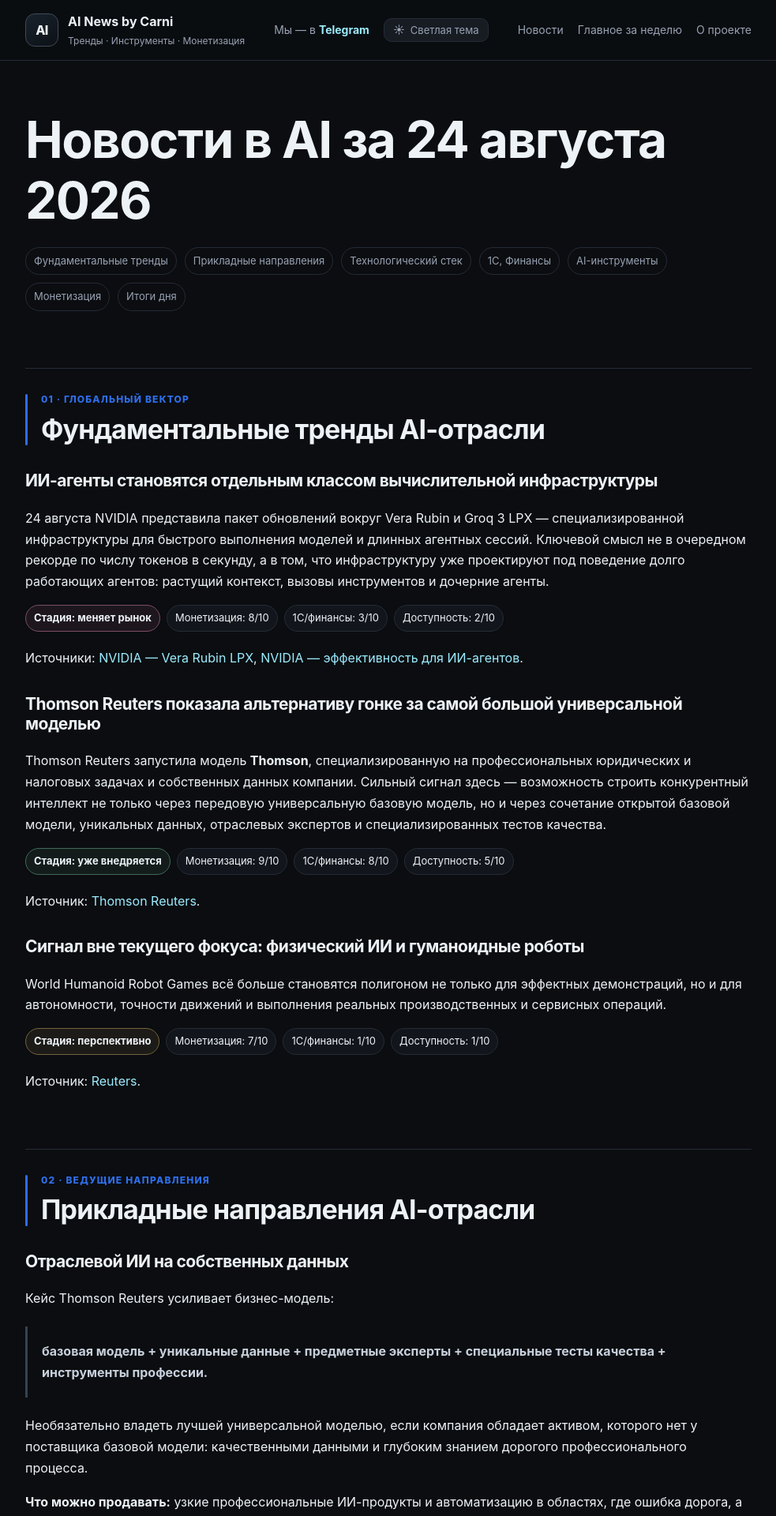
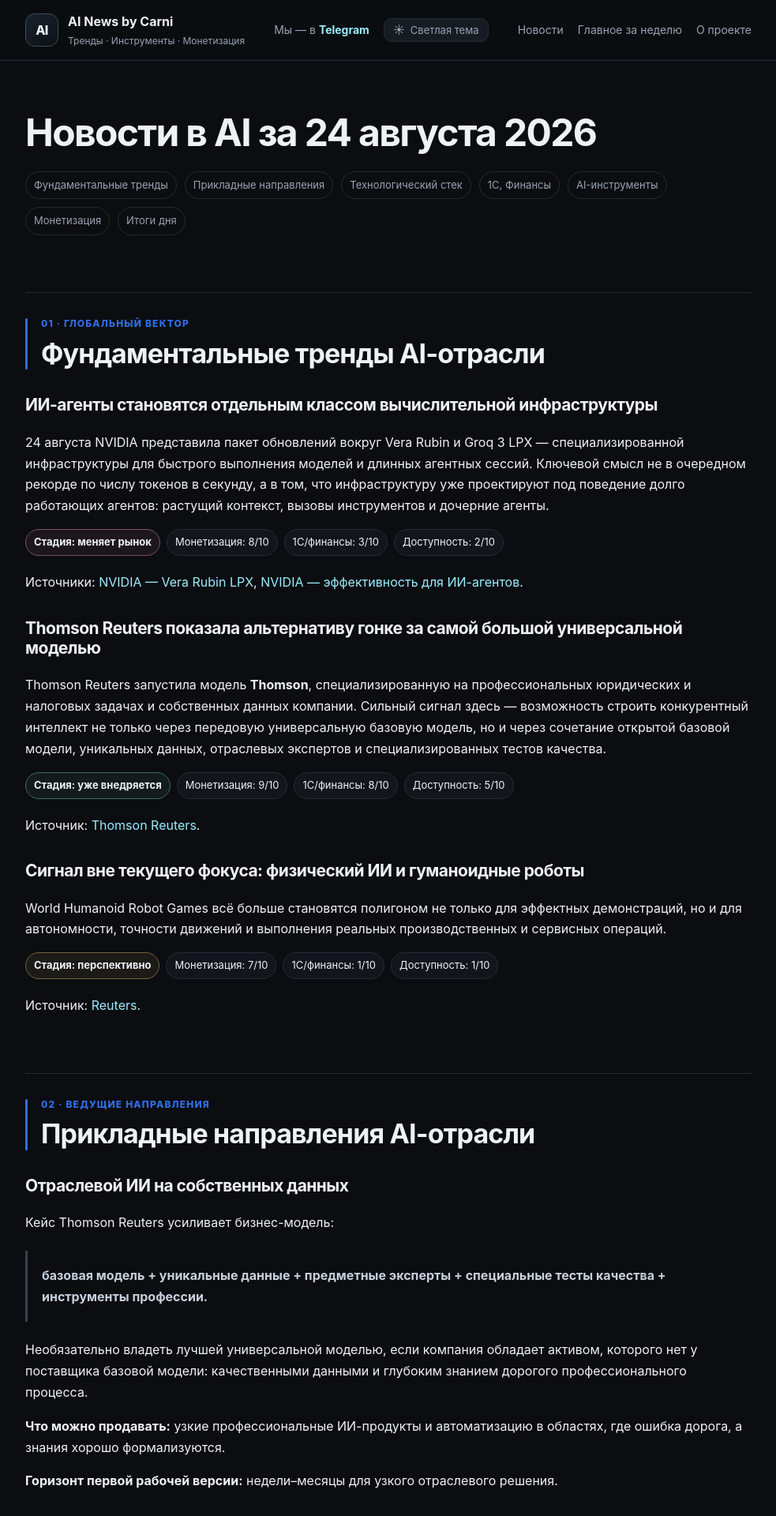
Before and after one commit to DmitryCarni/ai-news-by-carni, a Jekyll site: the page built from daily/2026-08-24.md, in a window 1280 px wide. Shown: the top 1920 px of the page at 79% size, without its empty margins (148-1131 px from the left). Built offline with Jekyll 4.4.1, drawn with Linux system fonts in a browser that asks for light colours.

Commit message:
Keep report titles on one line on desktop

```diff
--- a/assets/css/style.css
+++ b/assets/css/style.css
@@ -73,6 +73,7 @@ nav a{color:var(--muted);font-size:14px}
 .eyebrow{display:inline-block;color:var(--accent2);font-size:12px;text-transform:uppercase;letter-spacing:.12em;font-weight:700}
 h1,h2,h3{line-height:1.2;letter-spacing:-.025em}
 h1{font-size:clamp(36px,7vw,64px);margin:10px 0 16px}
+.report>h1{font-size:clamp(40px,5vw,48px);white-space:nowrap;letter-spacing:-.035em}
 h2{font-size:clamp(26px,4vw,34px);margin-top:54px;padding-top:12px;border-top:1px solid var(--line)}
 h3{font-size:21px;margin-top:32px}
 .lead{color:var(--lead);font-size:19px;max-width:760px}
@@ -137,6 +138,10 @@ h2#monetization::before{content:"06 · МОНЕТИЗАЦИЯ"}
 
 .footer{border-top:1px solid var(--line);padding:24px 0 44px;color:var(--muted);font-size:13px;display:flex;justify-content:space-between;gap:20px}
 
+@media(max-width:760px){
+  .report>h1{font-size:clamp(34px,9vw,44px);white-space:normal}
+}
+
 @media(max-width:700px){
   .header-inner{align-items:flex-start;padding:14px 0;flex-direction:column}
   .header-actions{width:100%;justify-content:space-between;gap:12px}
```
